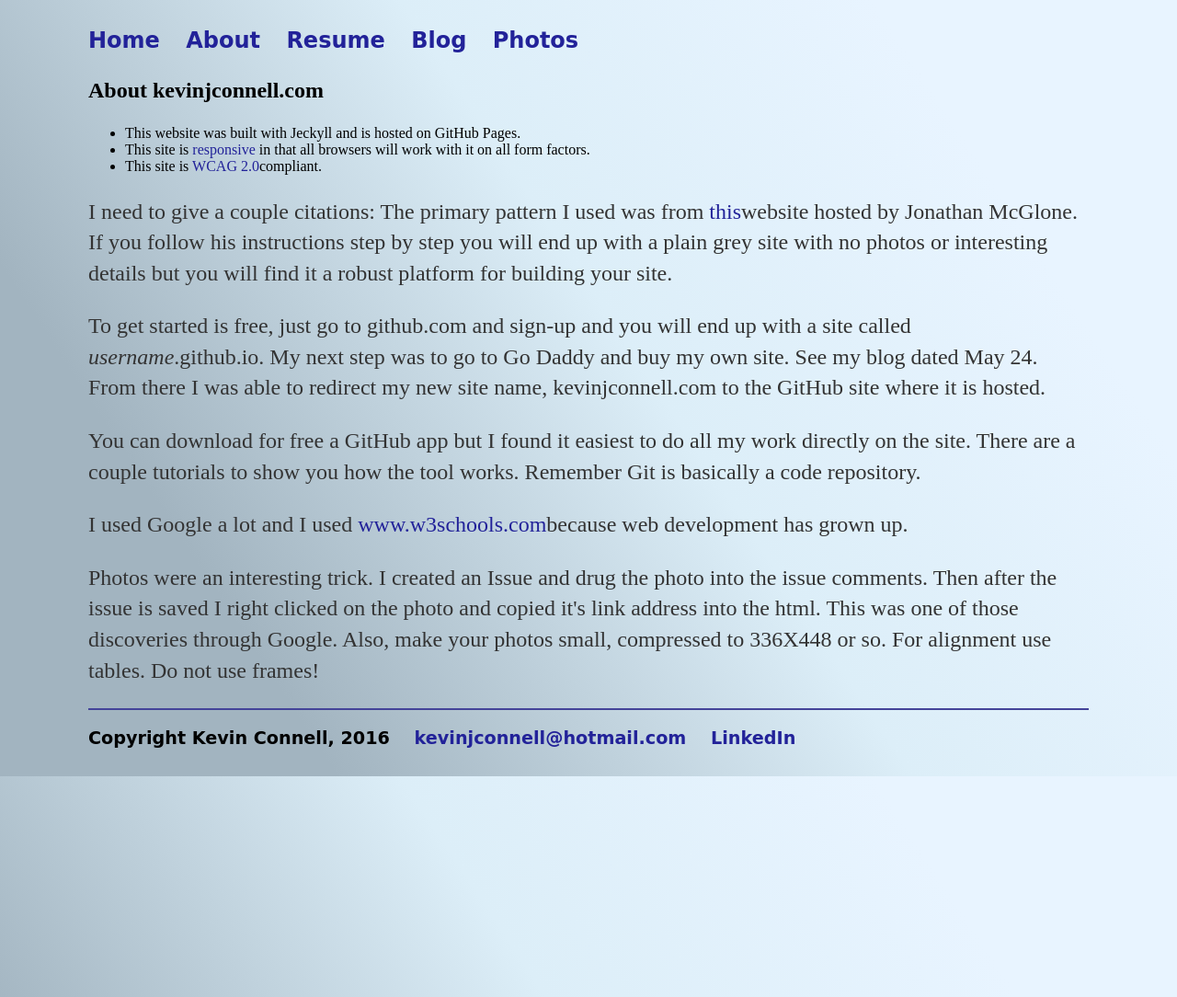
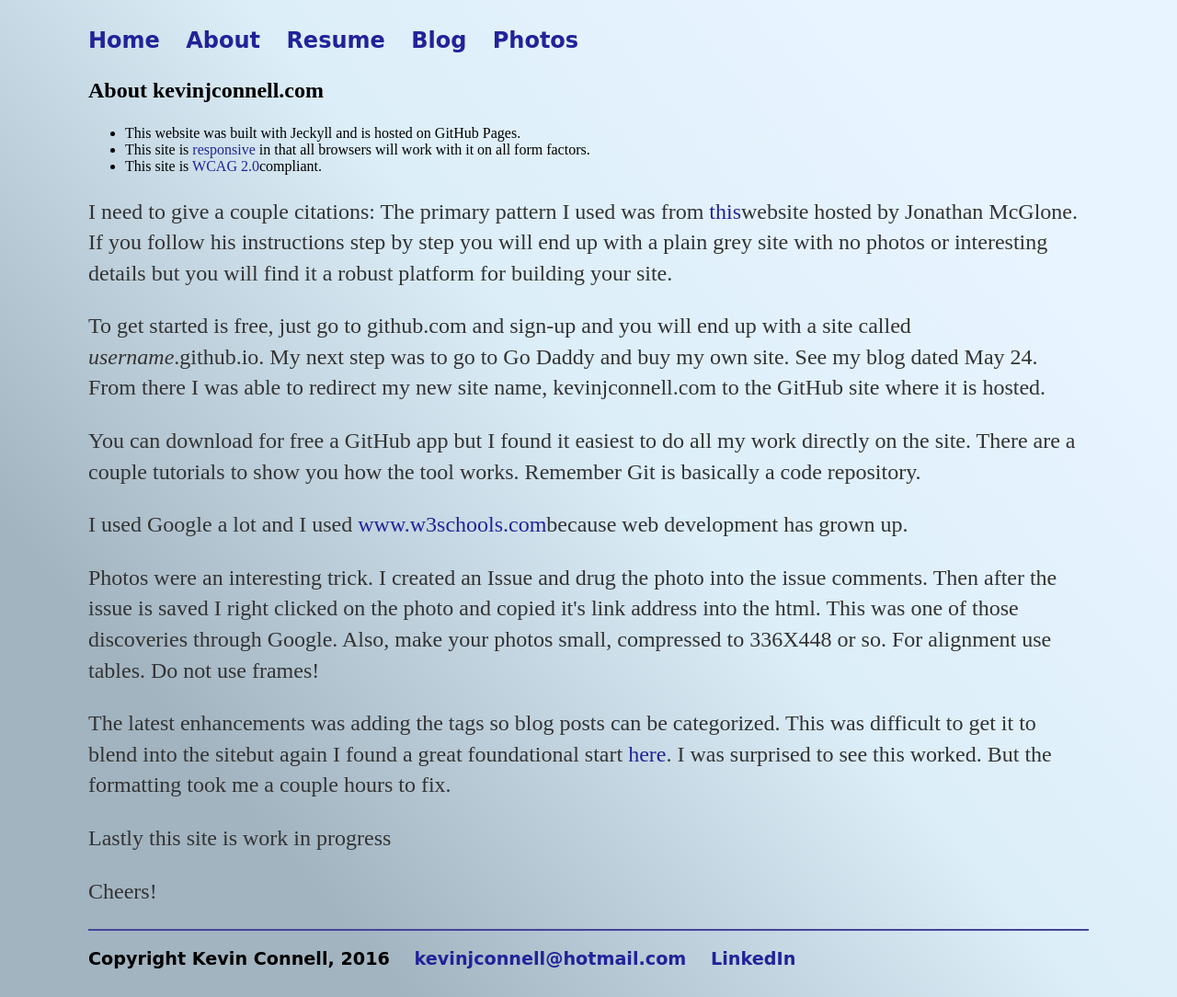
Before and after one commit to mo4dawg/mo4dawg.github.io, a Jekyll site: the page built from theSite/index.html, in a window 1280 px wide. Shown: the whole page at 92% size. Built offline with Jekyll 4.4.1, drawn with Linux system fonts in a browser that asks for light colours.

Commit message:
Update index.html

```diff
--- a/theSite/index.html
+++ b/theSite/index.html
@@ -18,6 +18,9 @@
   <p>You can download for free a GitHub app but I found it easiest to do all my work directly on the site.  There are a couple tutorials to show you how the tool works.  Remember Git is basically a code repository.</p>
   <p>I used Google a lot and I used <a href="http://www.w3schools.com/">www.w3schools.com</a>because web development has grown up.</p>
   <p>Photos were an interesting trick.  I created an Issue and drug the photo into the issue comments.  Then after the issue is saved I right clicked on the photo and copied it's link address into the html.  This was one of those discoveries through Google.  Also, make your photos small, compressed to 336X448 or so.  For alignment use tables.  Do not use frames!</p>
+  <p>The latest enhancements was adding the tags so blog posts can be categorized.  This was difficult to get it to blend into the sitebut again I found a great foundational start <a href="https://blog.meinside.pe.kr/Adding-tag-cloud-and-archives-page-to-Jekyll/">here</a>.  I was surprised to see this worked.  But the formatting took me a couple hours to fix.</p>
+  <p>Lastly this site is  work in progress</p>
+  <p>Cheers!</p>
 
 
 
```
